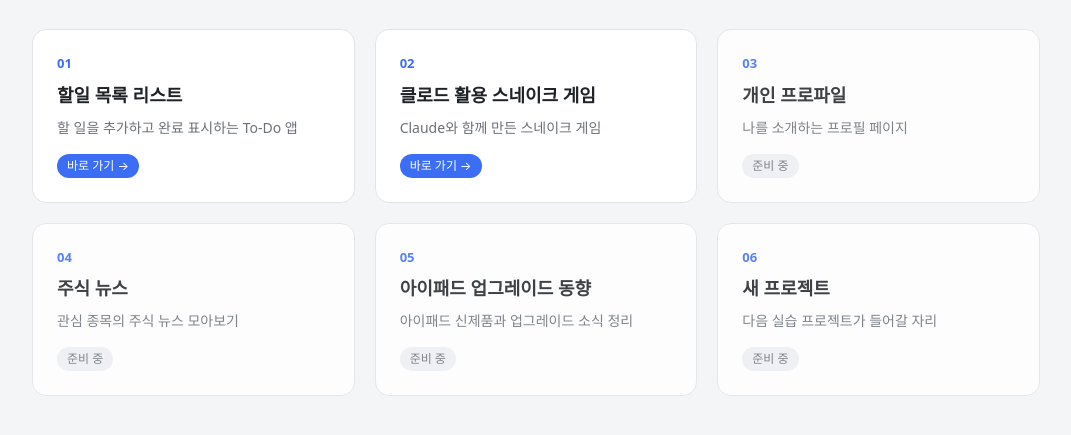
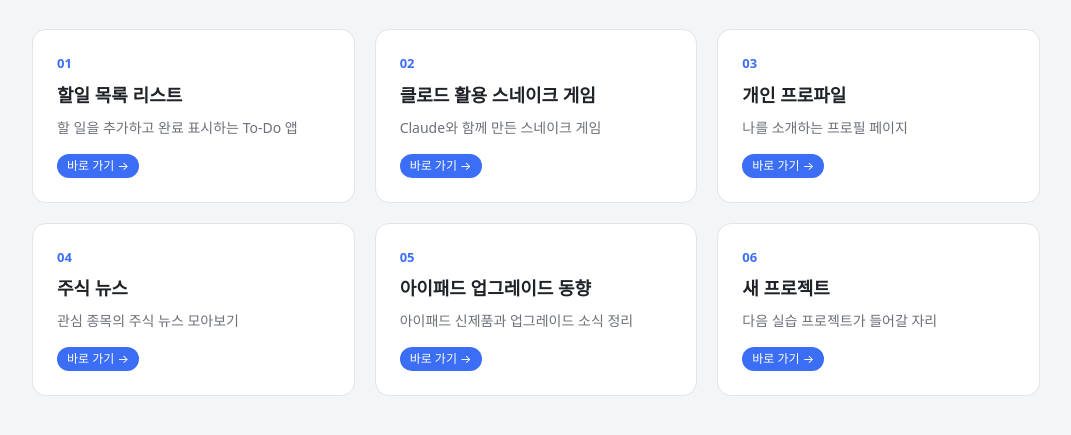
Before and after one commit to kjy600715-dot/kjy600715-dot.github.io, a plain HTML site: page index.html in a window 1280 px wide. Shown: the part 121-556 px from the top of the page, without its empty margins (104-1175 px from the left). Drawn offline with Linux system fonts and the light colour scheme.

Commit message:
Link cards 3-6 to mytodolist2
Co-Authored-By: Claude Opus 5.5 <noreply@anthropic.com>

```diff
--- a/index.html
+++ b/index.html
@@ -93,29 +93,29 @@
         <p>Claude와 함께 만든 스네이크 게임</p>
         <span class="status">바로 가기 →</span>
       </a>
-      <a class="card disabled" href="#" aria-disabled="true" onclick="return false;">
+      <a class="card live" href="https://kjy600715-dot.github.io/mytodolist2/" target="_blank" rel="noopener">
         <span class="num">03</span>
         <h2>개인 프로파일</h2>
         <p>나를 소개하는 프로필 페이지</p>
-        <span class="status">준비 중</span>
+        <span class="status">바로 가기 →</span>
       </a>
-      <a class="card disabled" href="#" aria-disabled="true" onclick="return false;">
+      <a class="card live" href="https://kjy600715-dot.github.io/mytodolist2/" target="_blank" rel="noopener">
         <span class="num">04</span>
         <h2>주식 뉴스</h2>
         <p>관심 종목의 주식 뉴스 모아보기</p>
-        <span class="status">준비 중</span>
+        <span class="status">바로 가기 →</span>
       </a>
-      <a class="card disabled" href="#" aria-disabled="true" onclick="return false;">
+      <a class="card live" href="https://kjy600715-dot.github.io/mytodolist2/" target="_blank" rel="noopener">
         <span class="num">05</span>
         <h2>아이패드 업그레이드 동향</h2>
         <p>아이패드 신제품과 업그레이드 소식 정리</p>
-        <span class="status">준비 중</span>
+        <span class="status">바로 가기 →</span>
       </a>
-      <a class="card disabled" href="#" aria-disabled="true" onclick="return false;">
+      <a class="card live" href="https://kjy600715-dot.github.io/mytodolist2/" target="_blank" rel="noopener">
         <span class="num">06</span>
         <h2>새 프로젝트</h2>
         <p>다음 실습 프로젝트가 들어갈 자리</p>
-        <span class="status">준비 중</span>
+        <span class="status">바로 가기 →</span>
       </a>
     </main>
   </div>
```
